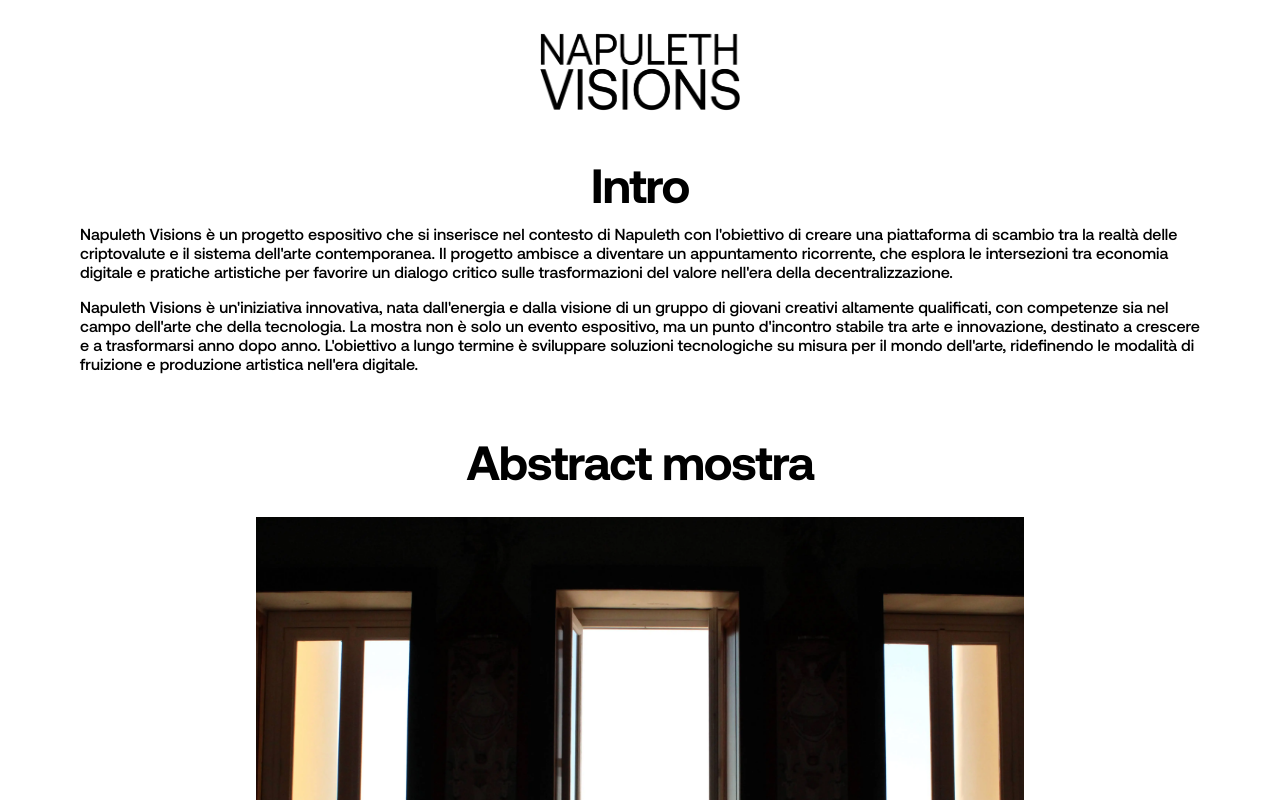
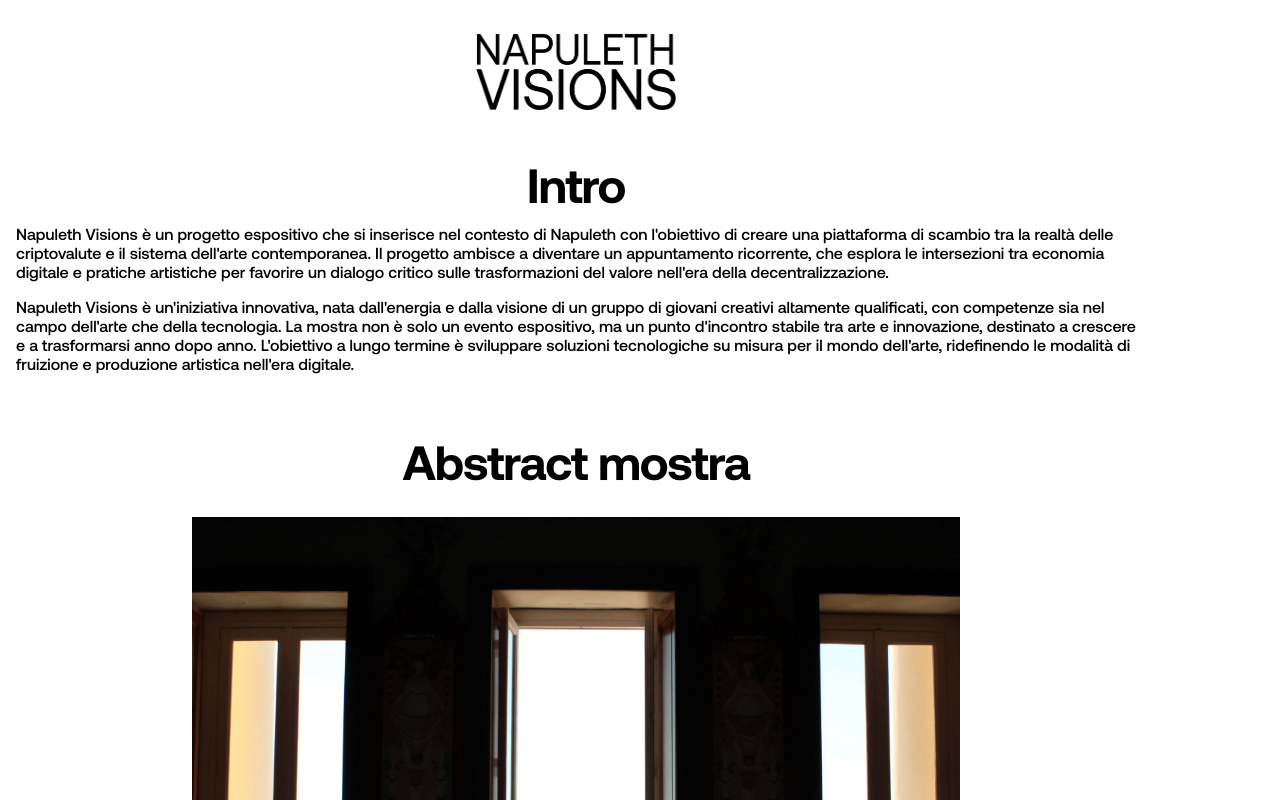
Before and after one commit to MedNewton/napuleth-visions, a Next.js app: page / in a window 1280 px wide. Shown: the top 800 px of the page. Built offline with nearby package versions, Linux system fonts and the light colour scheme.

Commit message:
Update index.module.css

```diff
--- a/src/app/index.module.css
+++ b/src/app/index.module.css
@@ -1,8 +1,8 @@
 .main {
   display: flex;
   flex-direction: column;
-  align-items: center;
-  justify-content: center;
+  align-items: start;
+  justify-content: start;
   min-height: 100vh;
 }
 
```
